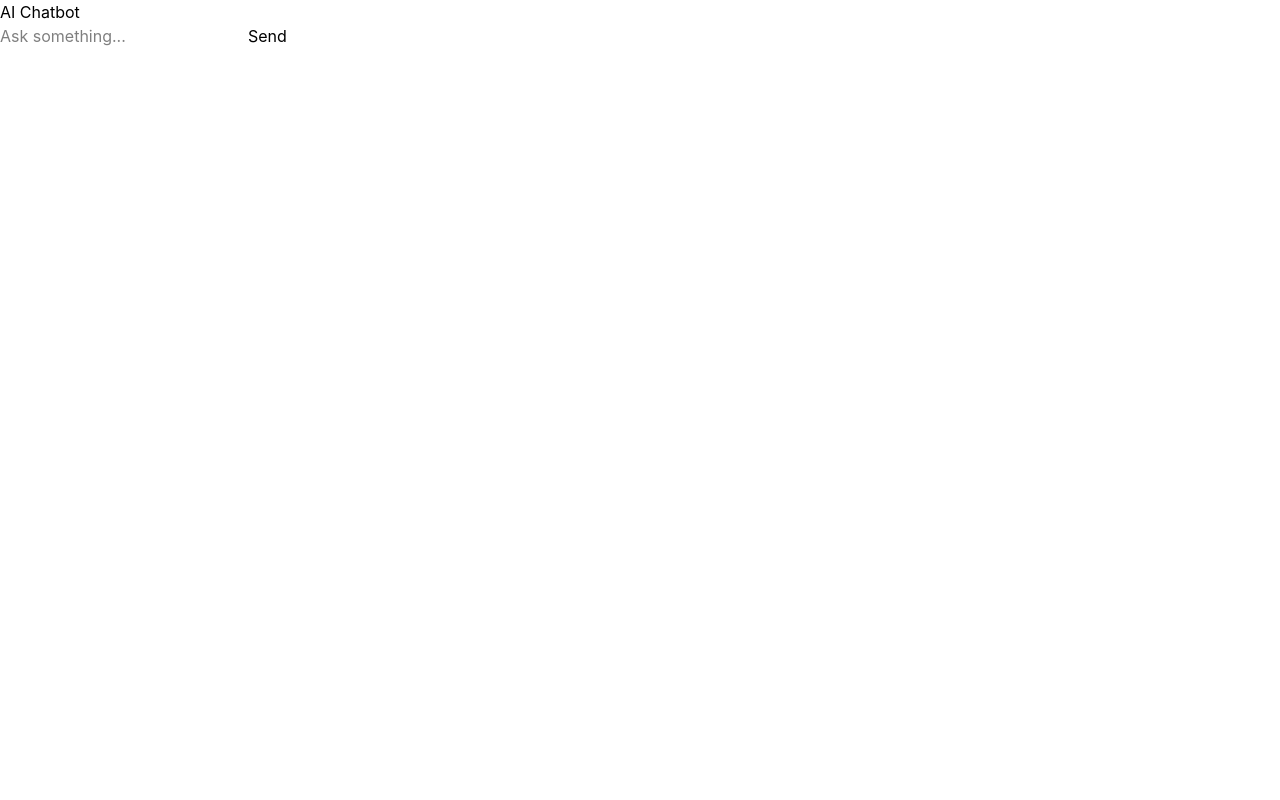
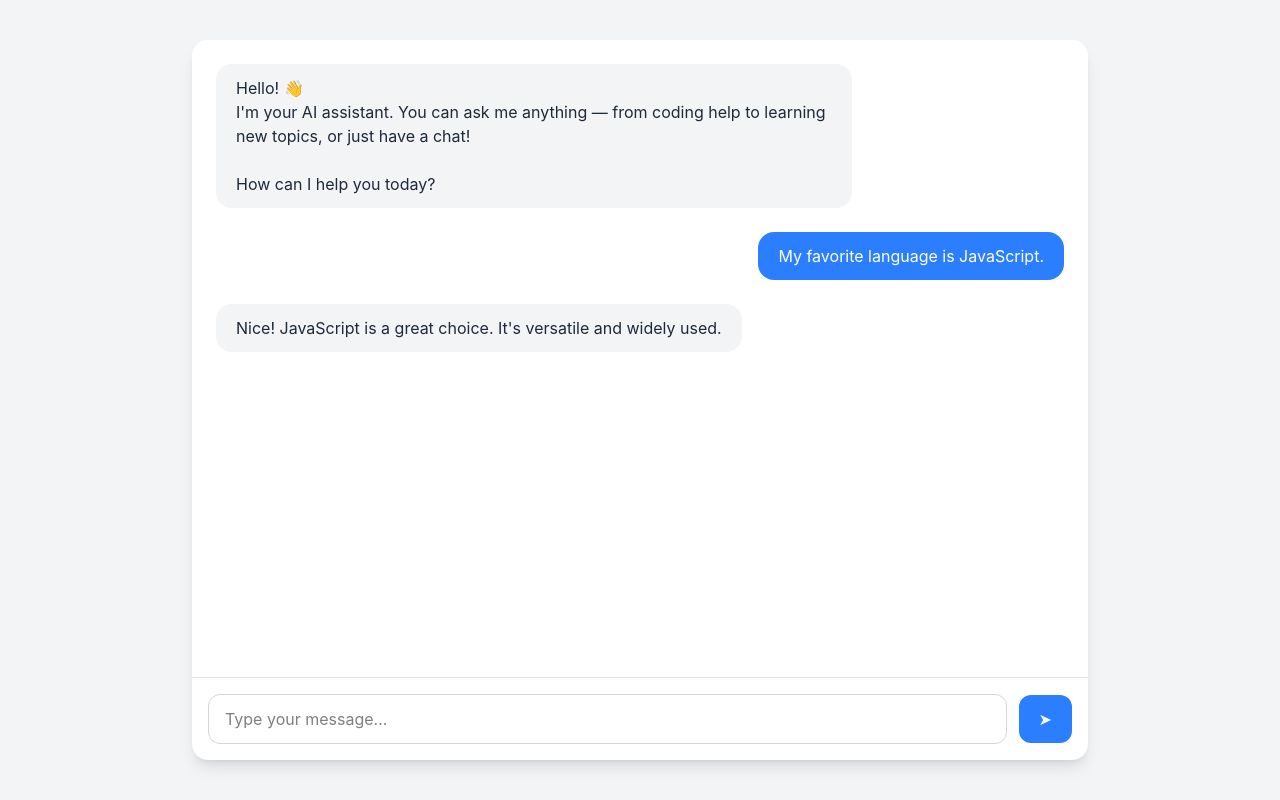
Before and after one commit to SayanSaha2003/ai-chatbot, a React (Vite) app in the folder client/: page / in a window 1280 px wide. Built offline with nearby package versions, Linux system fonts and the light colour scheme.

Commit message:
Build the Basic UI

```diff
--- a/client/src/App.jsx
+++ b/client/src/App.jsx
@@ -1,58 +1,7 @@
-import { useState } from "react";
+import Chat from "./components/Chat";
 
 function App() {
-    const [messages, setMessages] = useState([]);
-    const [input, setInput] = useState("");
-
-    const sendMessage = async () => {
-        if (!input.trim()) return;
-
-        // take the input as the userMessage
-        const userMessage = {
-            role: "user",
-            content: input,
-        };
-
-        setMessages((prev) => [...prev, userMessage]); // Add the user's message to the chat UI
-        setInput("");
-
-        // Send the user's message along with conversation history to the Express server
-        const response = await fetch("http://localhost:5000/api/chat", {
-            method: "POST",
-            headers: {
-                "Content-Type": "application/json",
-            },
-            body: JSON.stringify({
-                messages: [...messages, userMessage],
-            }),
-        });
-
-        const reader = response.body.getReader(); //reads incoming chunks.
-        const decoder = new TextDecoder();  //converts binary chunks into normal text.
-        let assistantMessage = "";
-        // Keep reading response chunks until the stream ends
-        while (true) {
-            const { done, value } = await reader.read();
-            if (done) break;
-            const chunk = decoder.decode(value);  // Convert the received chunk into text
-            assistantMessage += chunk;
-            console.log(assistantMessage);
-        }
-    };
-
-    return (
-        <div>
-            <h1>AI Chatbot</h1>
-
-            <input
-                value={input}
-                onChange={(e) => setInput(e.target.value)}
-                placeholder="Ask something..."
-            />
-
-            <button onClick={sendMessage}>Send</button>
-        </div>
-    );
+    return <Chat />;
 }
 
 export default App;
--- /dev/null
+++ b/client/src/components/Chat.jsx
@@ -0,0 +1,56 @@
+import Input from "./Input";
+
+function Chat() {
+    const messages = [
+        {
+            role: "assistant",
+            content:
+                "Hello! 👋\nI'm your AI assistant. You can ask me anything — from coding help to learning new topics, or just have a chat!\n\nHow can I help you today?",
+        },
+        {
+            role: "user",
+            content: "My favorite language is JavaScript.",
+        },
+        {
+            role: "assistant",
+            content:
+                "Nice! JavaScript is a great choice. It's versatile and widely used.",
+        },
+    ];
+
+    return (
+        <div className="flex h-screen items-center justify-center bg-gray-100 p-4">
+            <div className="flex h-[90vh] w-full max-w-4xl flex-col overflow-hidden rounded-2xl bg-white shadow-lg">
+
+                {/* Chat messages */}
+                <div className="flex-1 space-y-6 overflow-y-auto p-6">
+                    {messages.map((message, index) => (
+                        <div
+                            key={index}
+                            className={`flex ${
+                                message.role === "user"
+                                    ? "justify-end"
+                                    : "justify-start"
+                            }`}
+                        >
+                            <div
+                                className={`max-w-[75%] whitespace-pre-line rounded-2xl px-5 py-3 ${
+                                    message.role === "user"
+                                        ? "bg-blue-500 text-white"
+                                        : "bg-gray-100 text-gray-800"
+                                }`}
+                            >
+                                {message.content}
+                            </div>
+                        </div>
+                    ))}
+                </div>
+
+                {/* Input */}
+                <Input />
+            </div>
+        </div>
+    );
+}
+
+export default Chat;
--- /dev/null
+++ b/client/src/components/Input.jsx
@@ -0,0 +1,22 @@
+function Input() {
+    return (
+        <div className="border-t border-gray-200 p-4">
+            <form className="flex items-center gap-3">
+                <input
+                    type="text"
+                    placeholder="Type your message..."
+                    className="flex-1 rounded-xl border border-gray-300 px-4 py-3 outline-none focus:border-blue-500"
+                />
+
+                <button
+                    type="submit"
+                    className="rounded-xl bg-blue-500 px-5 py-3 text-white hover:bg-blue-600"
+                >
+                    ➤
+                </button>
+            </form>
+        </div>
+    );
+}
+
+export default Input;
```
Also changed, not shown: client/src/services/chatService.js (added), 1 other file (tests, documents, lock files or other folders).
